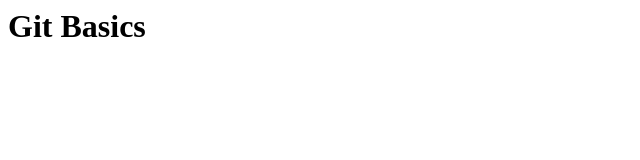
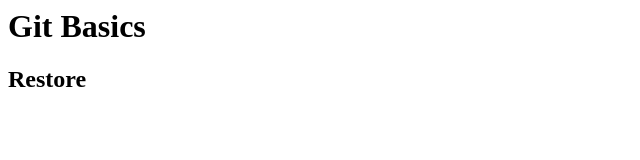
Before and after one commit to rakibahmedsaleh-seu/task2, a plain HTML site: page index.html in a window 1280 px wide. Shown: the whole page, without its empty margins (0-640 px from the left). Drawn offline with Linux system fonts and the light colour scheme.

```diff
--- a/index.html
+++ b/index.html
@@ -1 +1,2 @@
 <h1>Git Basics</h1>
+<h2>Restore</h2>
```
Also changed, not shown: 1 other file.
